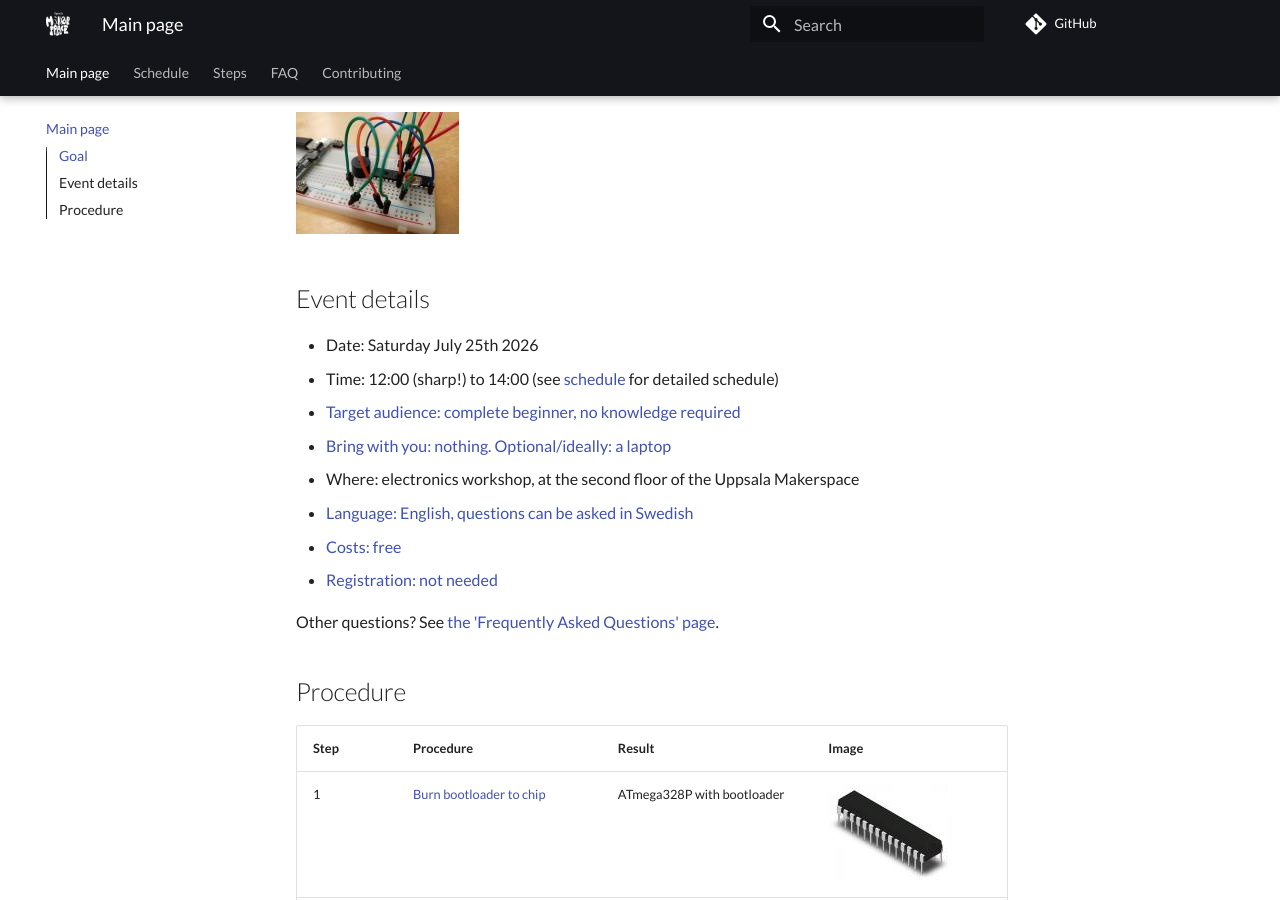
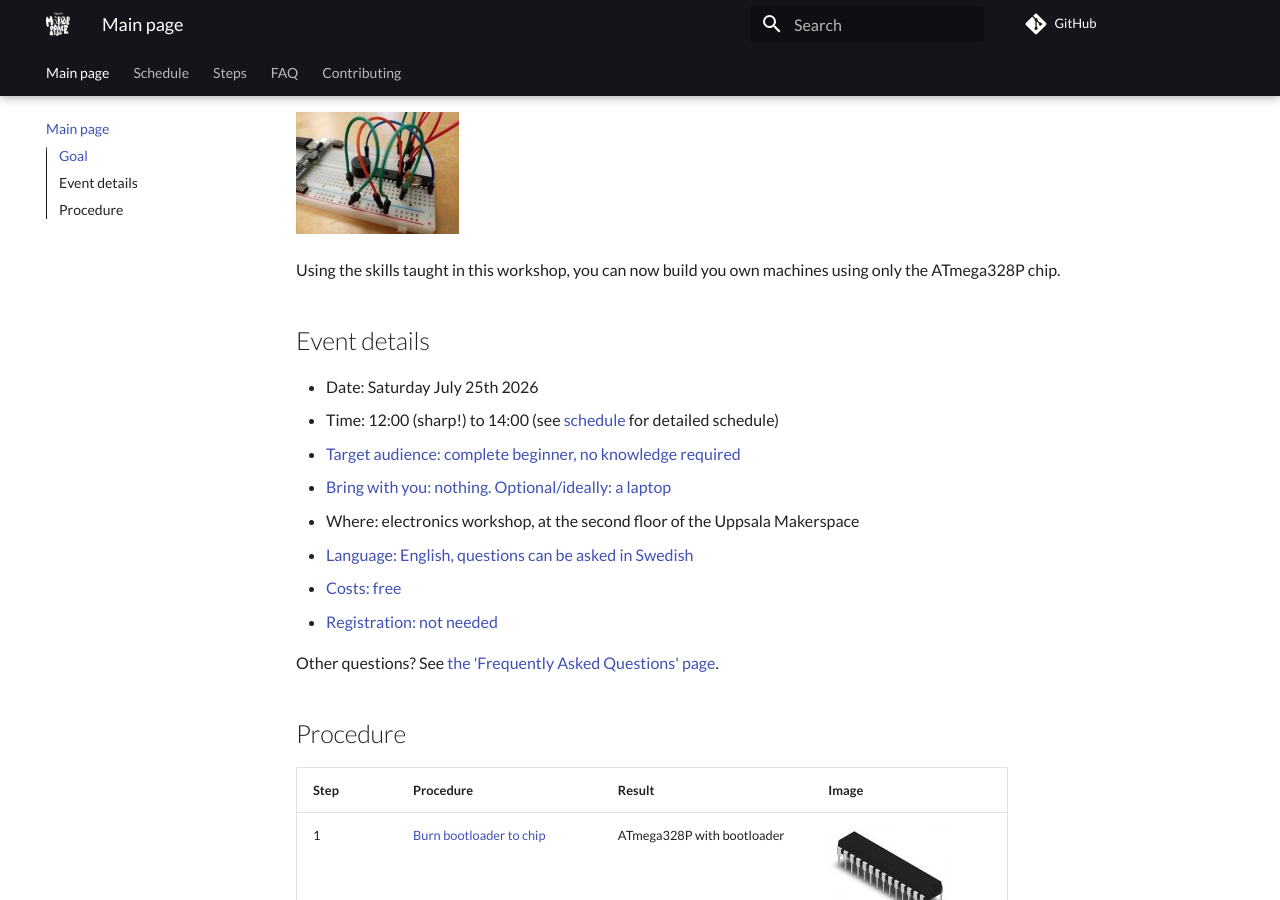
Before and after one commit to richelbilderbeek/build_bare_bone_arduino_machine_workshop, an MkDocs documentation site: the page built from docs/README.md, in a window 1280 px wide and 900 px high, scrolled down 408 px. Built offline with MkDocs 1.6.1 and Material for MkDocs 9.7.7, drawn with Linux system fonts in a browser that asks for light colours; comment, search, counter and statistics services are not loaded.

Commit message:
Add future

```diff
--- a/docs/README.md
+++ b/docs/README.md
@@ -15,6 +15,10 @@ uses the ATmega328P chip of an Arduino
 (and not a complete Arduino Uno):
 
 [![Minimal Pi Clock on breadboard](build_breadboard/broadboard_20.jpg)](build_breadboard/broadboard.jpg)
+
+Using the skills taught in this workshop,
+you can now build you own machines
+using only the ATmega328P chip.
 
 ## Event details
 
```
